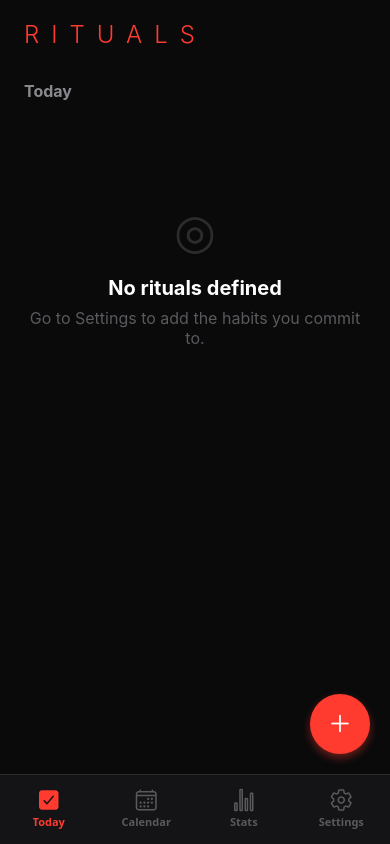
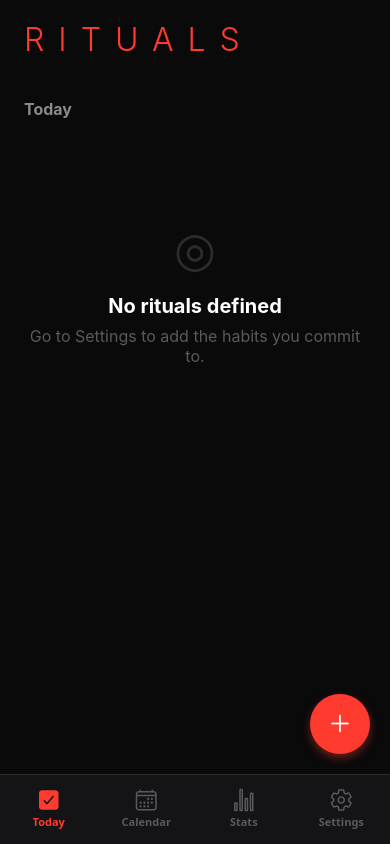
Before and after one commit to Wonderful-Goose/rituals, a React Native app: screen /Today in a window 390 px wide. Built offline with nearby package versions, Linux system fonts and the light colour scheme; what expo-notifications would draw is missing.

Commit message:
Increase RITUALS title size

```diff
--- a/src/screens/TodayScreen.tsx
+++ b/src/screens/TodayScreen.tsx
@@ -694,10 +694,10 @@ const styles = StyleSheet.create({
   // Brand
   brandTitle: {
     color: '#FF3B30',
-    fontSize: 24,
+    fontSize: 32,
     fontWeight: '300',
-    letterSpacing: 12,
-    marginBottom: 32,
+    letterSpacing: 14,
+    marginBottom: 40,
   },
   // Hero
   hero: {
```
